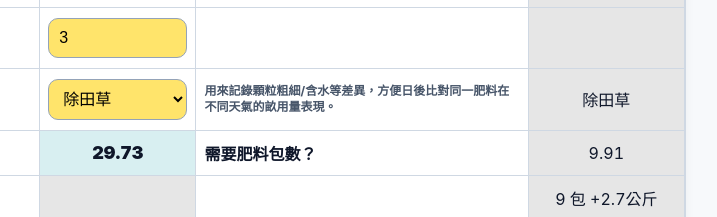
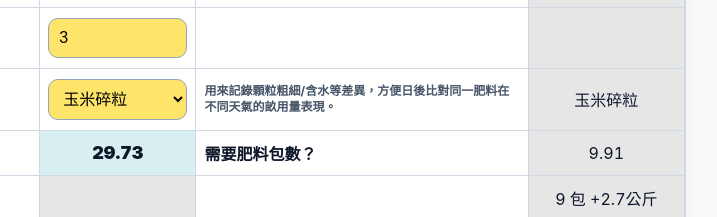
Before and after one commit to a7118956/drone-fertilizer-calculator, a plain HTML site: page index2.html in a window 1280 px wide. Shown: the part 403-620 px from the top of the page, 444-1161 px from the left. Drawn offline with Linux system fonts and the light colour scheme.

Commit message:
Add files via upload

```diff
--- a/index2.html
+++ b/index2.html
@@ -176,9 +176,11 @@ thead th{position:sticky;top:0;z-index:2;}
         <td class="label req">* 肥料種類</td>
         <td class="value">
           <select id="FERT" style="width:100%;box-sizing:border-box;font-size:16px;padding:10px 10px;border-radius:10px;border:1px solid #94a3b8;background:var(--input);">
-            <option value="除田草" selected>除田草</option>
-            <option value="尿素">尿素</option>
             <option value="複合肥">複合肥</option>
+			<option value="尿素">尿素</option>
+			<option value="複合肥+尿素">複合肥+尿素</option>
+			<option value="除田草" selected>除田草</option>
+            <option value="玉米碎粒" selected>福壽螺藥</option>
             <option value="其他">其他（自行輸入）</option>
           </select>
           <input id="FERT_OTHER" type="text" placeholder="若選其他，請輸入" style="margin-top:8px;display:none;width:100%;box-sizing:border-box;font-size:16px;padding:10px 10px;border-radius:10px;border:1px solid #94a3b8;background:white;">
@@ -498,7 +500,7 @@ thead th{position:sticky;top:0;z-index:2;}
     localStorage.setItem(LS_FERT, JSON.stringify(arr));
   }
   function defaultFertList(){
-    return ["複合肥","尿素","除田草","玉米粒","福壽螺","其他"];
+    return ["複合肥","尿素","除田草","玉米碎粒","福壽螺藥","其他"];
   }
   function ensureFertList(){
     const cur = loadFertList();
```
